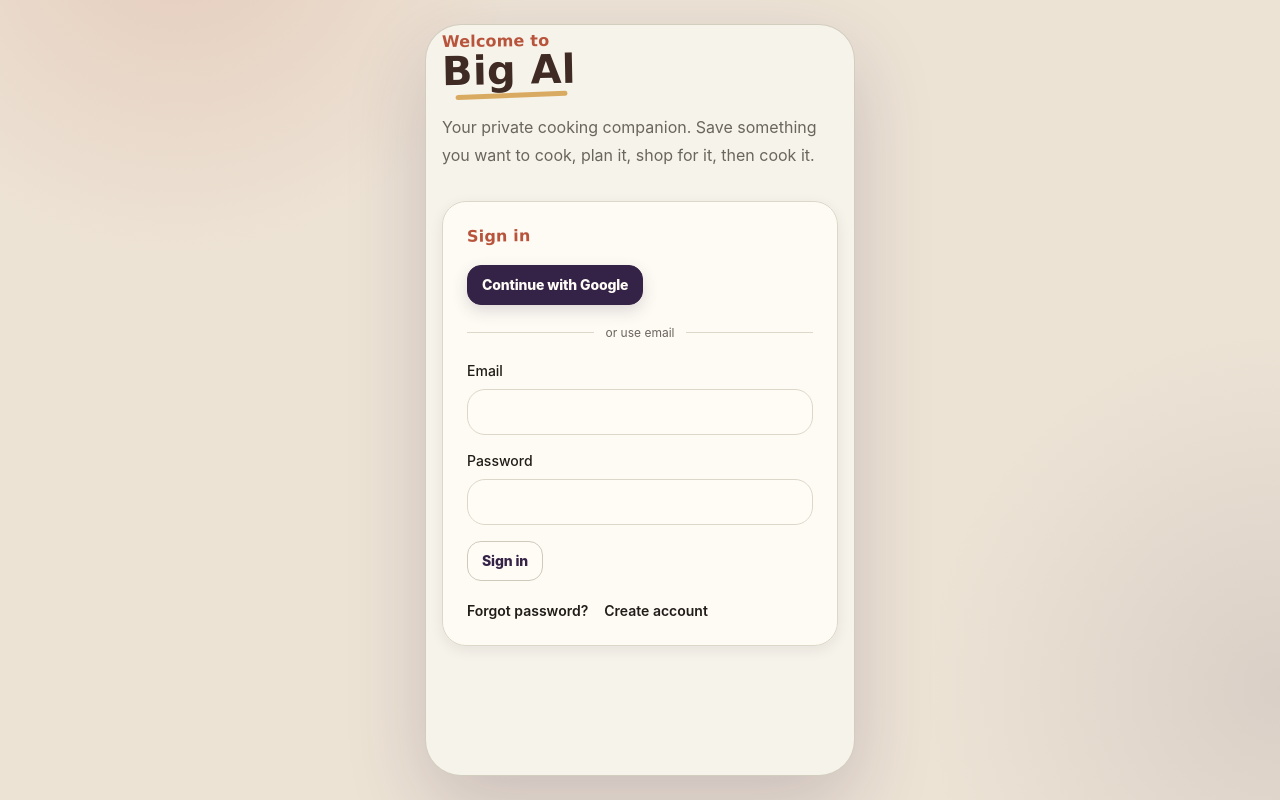
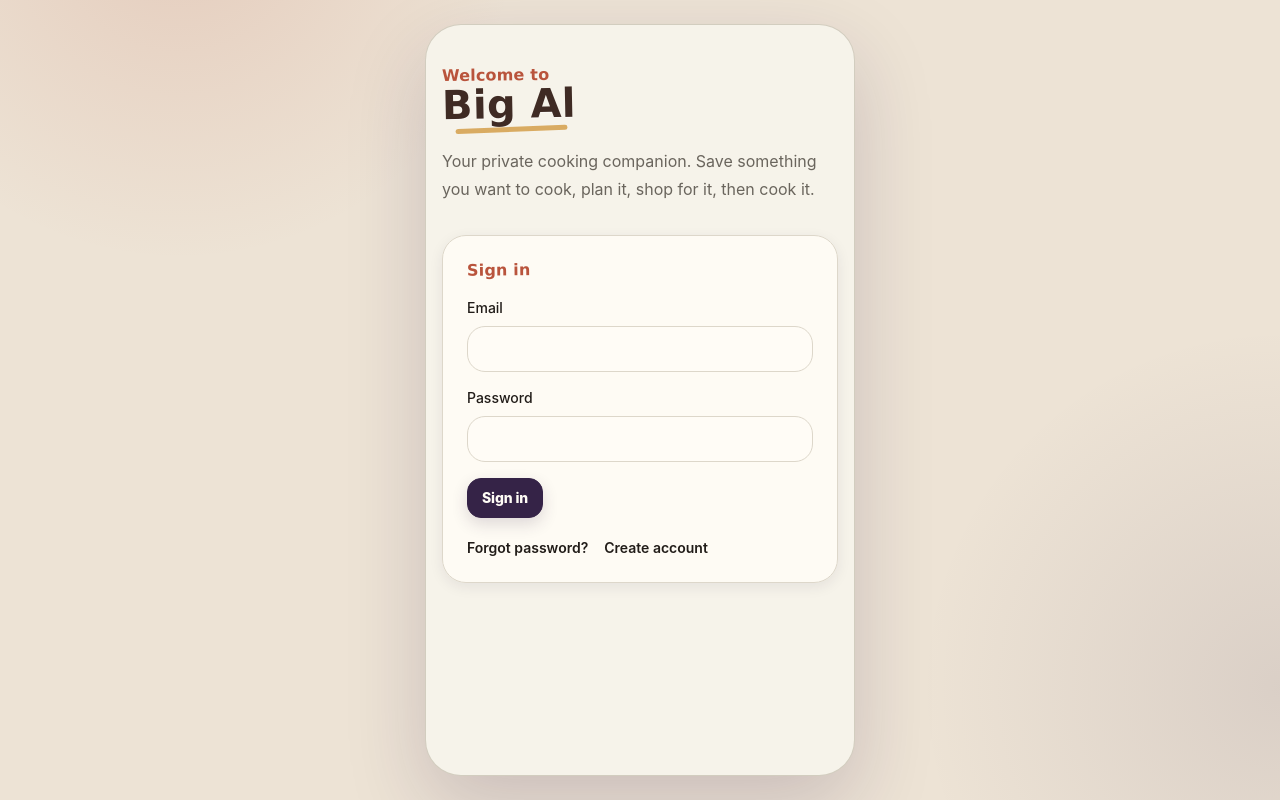
Before and after one commit to j5hhgr8g4b-create/big_al, a Next.js app: page /login in a window 1280 px wide. Built offline with nearby package versions, Linux system fonts and the light colour scheme.

Commit message:
Hide Google sign in from beta login

```diff
--- a/src/app/(auth)/login/page.tsx
+++ b/src/app/(auth)/login/page.tsx
@@ -1,6 +1,6 @@
 import Link from "next/link";
 
-import { signIn, signInWithGoogle } from "@/app/(auth)/login/actions";
+import { signIn } from "@/app/(auth)/login/actions";
 import { SubmitButton } from "@/components/submit-button";
 
 type LoginPageProps = {
@@ -36,14 +36,6 @@ export default async function LoginPage({ searchParams }: LoginPageProps) {
 
       <section className="visual-card mt-8 p-6">
         <h2 className="section-kicker text-2xl">Sign in</h2>
-        <form action={signInWithGoogle} className="mt-5">
-          <SubmitButton pendingLabel="Opening Google…">Continue with Google</SubmitButton>
-        </form>
-        <div className="my-5 flex items-center gap-3 text-xs text-[var(--color-text-muted)]">
-          <span className="h-px flex-1 bg-[var(--color-border)]" />
-          <span>or use email</span>
-          <span className="h-px flex-1 bg-[var(--color-border)]" />
-        </div>
         <form action={signIn} className="mt-5 space-y-4">
           <label className="block text-sm font-medium">
             Email
@@ -59,7 +51,7 @@ export default async function LoginPage({ searchParams }: LoginPageProps) {
               required
             />
           </label>
-          <SubmitButton className="btn-secondary" pendingLabel="Signing in…">Sign in</SubmitButton>
+          <SubmitButton pendingLabel="Signing in…">Sign in</SubmitButton>
         </form>
         <div className="mt-5 flex flex-wrap items-center gap-4 text-sm">
           <Link href="/forgot-password" className="font-semibold text-[var(--color-purple-800)] underline">
```
